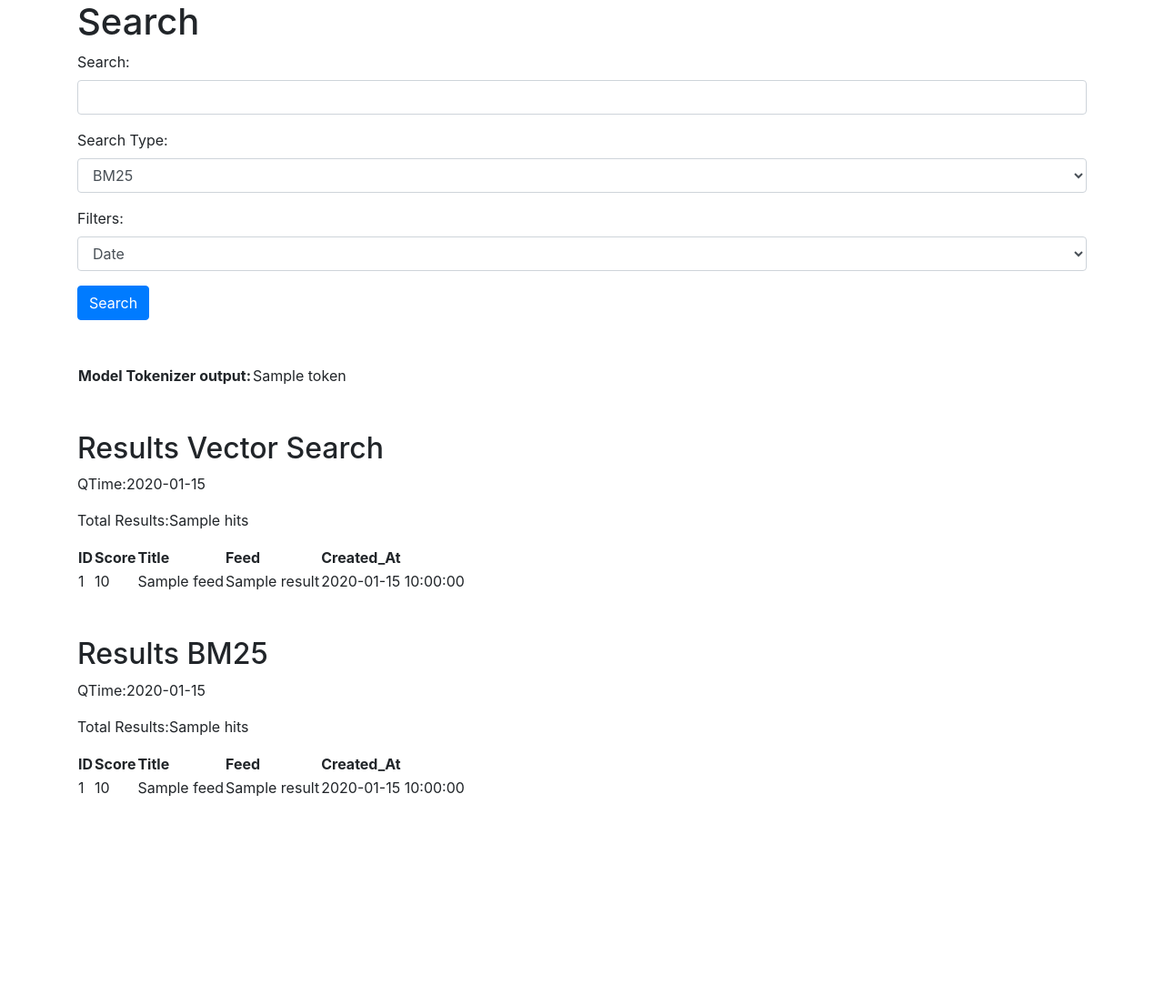
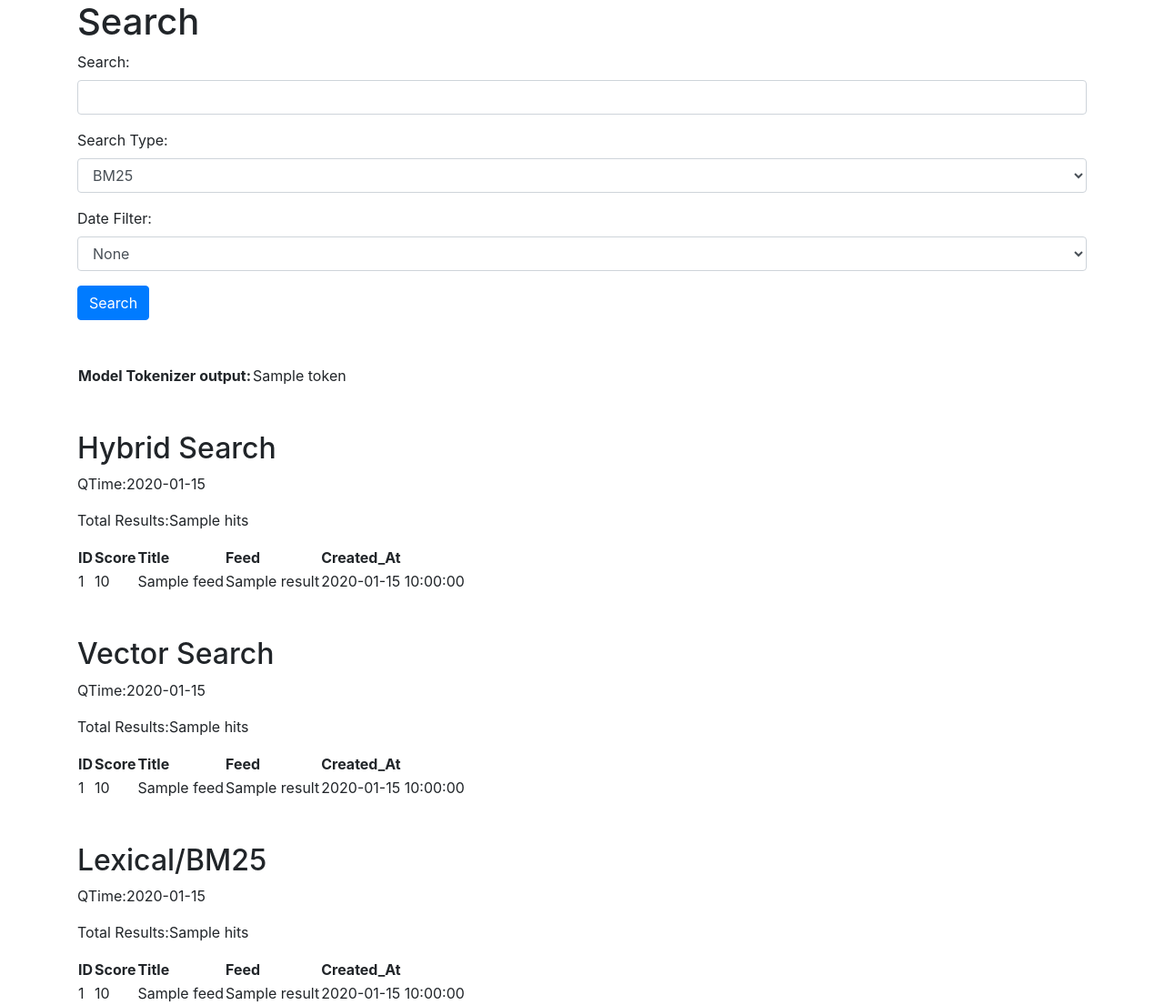
Before and after one commit to spyk/lnc-dashboard-flask, a Flask app: template templates/search.html in a window 1280 px wide. Shown: the whole page at 91% size. Before the commit the page ends 876 px from the top, so only its background shows below. Run offline with Flask 3, Linux system fonts and the light colour scheme; the template is opened without the code that fills it: most values are stand-ins (such as "Sample title", 1, 10 or a date in 2020); some libraries are stand-ins or nearby versions.

Commit message:
Hybrid search

```diff
--- a/main.py
+++ b/main.py
@@ -16,28 +16,31 @@ service = SearchService(app.config, model_loader)
 @app.route('/', methods=['GET', 'POST'])
 def search():
     search_type = ""
-    filters = "BM25"
+    date_filter = ''
     query = ""
     tokens = []
     bm25_results = []
     vector_results = []
+    hybrid_results = []
 
     if request.method == 'POST':
         query = request.form.get('query')
         search_type = request.form.get('search_type')
-        filters = request.form.get('filters')
+        date_filter = request.form.get('date_filter')
 
-        bm25_results = service.bm25_search(query)
-        tokens, vector_results = service.vector_search(query)
+        bm25_results = service.bm25_search(query, date_filter)
+        tokens, vector_results = service.vector_search(query, date_filter)
+        hybrid_results = service.hybrid_search(query, date_filter)
 
     return render_template(
         'search.html',
         query=query,
         search_type=search_type,
-        filters=filters,
+        date_filter=date_filter,
         bm25_results=bm25_results,
         tokens=tokens,
-        vector_results=vector_results
+        vector_results=vector_results,
+        hybrid_results=hybrid_results
     )
 
 if __name__ == '__main__':
--- a/templates/search.html
+++ b/templates/search.html
@@ -23,10 +23,18 @@
             </div>
 
             <div class="form-group">
-                <label for="filters">Filters:</label>
-                <select class="form-control" id="filters" name="filters">
-                    <option value="date" {% if filters == 'date' %}selected{% endif %}>Date</option>
-                    <option value="feed" {% if filters == 'feed' %}selected{% endif %}>Feed</option>
+                <label for="date_filter">Date Filter:</label>
+                <select class="form-control" id="date_filter" name="date_filter">
+                    <option value="" {% if date_filter == '' %}selected{% endif %}>None</option>
+                    <option value="1DAY" {% if date_filter == '1DAY' %}selected{% endif %}>1 Day</option>
+                    <option value="3DAYS" {% if date_filter == '3DAYS' %}selected{% endif %}>3 Days</option>
+                    <option value="7DAYS" {% if date_filter == '7DAYS' %}selected{% endif %}>7 Days</option>
+                    <option value="10DAYS" {% if date_filter == '10D' %}selected{% endif %}>10 Days</option>
+                    <option value="1MONTH" {% if date_filter == '1MONTH' %}selected{% endif %}>1 Month</option>
+                    <option value="3MONTHS" {% if date_filter == '3MONTHS' %}selected{% endif %}>3 Months</option>
+                    <option value="1YEAR" {% if date_filter == '1YEAR' %}selected{% endif %}>1 Year</option>
+                    <option value="2YEARS" {% if date_filter == '2YEARS' %}selected{% endif %}>2 Years</option>
+                    <option value="3YEARS" {% if date_filter == '3YEARS' %}selected{% endif %}>3 Years</option>
                 </select>
             </div>
 
@@ -48,9 +56,39 @@
     </div>
     {% endif %}
 
+    {% if hybrid_results %}
+    <div class="mt-5">
+        <h2>Hybrid Search</h2>
+        <p>QTime:{{hybrid_results['qtime']}}</p>
+        <p>Total Results:{{hybrid_results['hits']}}</p>
+        <table>
+            <thead>
+                <tr>
+                    <th>ID</th>
+                    <th>Score</th>
+                    <th>Title</th>
+                    <th>Feed</th>
+                    <th>Created_At</th>
+                </tr>
+            </thead>
+            <tbody>
+                {% for result in hybrid_results %}
+                <tr>
+                    <td>{{ result.id }}</td>
+                    <td>{{ result.score }}</td>
+                    <td>{{ result.feed }}</td>
+                    <td>{{ result.title }}</td>
+                    <td>{{ result.created_at }}</td>
+                </tr>
+                {% endfor %}
+            </tbody>
+        </table>
+    </div>
+    {% endif %}
+
     {% if vector_results %}
     <div class="mt-5">
-        <h2>Results Vector Search</h2>
+        <h2>Vector Search</h2>
         <p>QTime:{{vector_results['qtime']}}</p>
         <p>Total Results:{{vector_results['hits']}}</p>
         <table>
@@ -80,7 +118,7 @@
 
     {% if bm25_results %}
     <div class="mt-5">
-        <h2>Results BM25</h2>
+        <h2>Lexical/BM25</h2>
         <p>QTime:{{bm25_results['qtime']}}</p>
         <p>Total Results:{{bm25_results['hits']}}</p>
         <table>
```
Also changed, not shown: services/search_service.py (+54 -8 lines), 1 other file.
